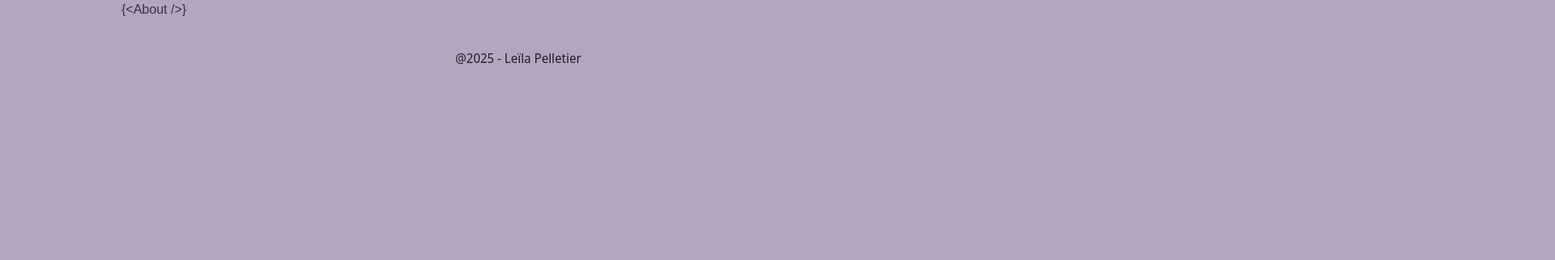
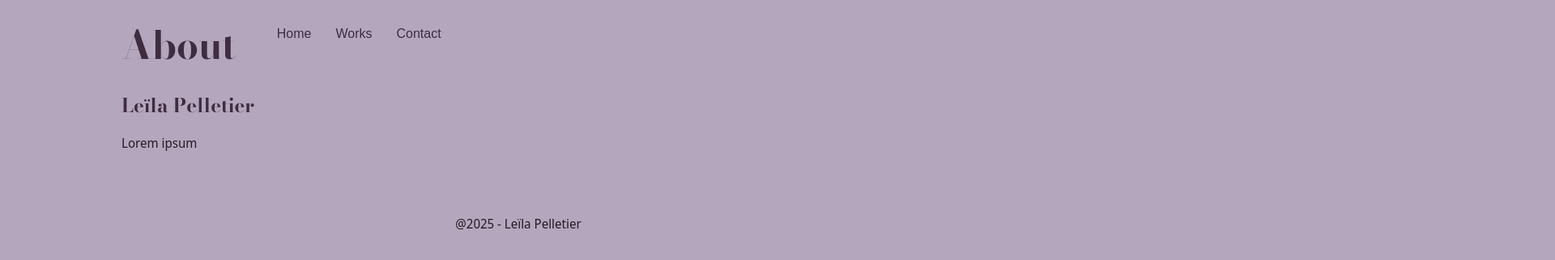
Before and after one commit to NeugdaeUju/Portfolio, a React (Vite) app: page /about in a window 1280 px wide. Shown: the top 322 px of the page at 81% size, 1920 px wide, since content can reach past the window. Built offline with nearby package versions, Linux system fonts and the light colour scheme.

Commit message:
Création de la page A propos (+ chemin d'accès)

```diff
--- a/src/App.jsx
+++ b/src/App.jsx
@@ -3,7 +3,7 @@ import Footer from './components/Footer'
 import Accueil from './pages/Accueil'
 import Works from './pages/Works'
 import WorksDetails from './pages/WorksDetails'
-// import About from './pages/About'
+import About from './pages/About'
 // import Contact from './pages/Contact'
 // import ErrorPage from './pages/ErrorPage'
 
@@ -15,7 +15,7 @@ function App() {
           <Route path='/' element={<Accueil />} />
           <Route path='/works' element={<Works />} />
           <Route path='/works/:id' element={<WorksDetails />} />
-          <Route path='/about' element='{<About />}' />
+          <Route path='/about' element={<About />} />
           <Route path='/contact' element='{<Contact />}' />
           <Route path='*' element='{<ErrorPage />}' />
         </Routes>
--- /dev/null
+++ b/src/pages/About.jsx
@@ -0,0 +1,21 @@
+import Header from '../components/Header'
+
+function About () {
+    return (
+        <>
+            <Header
+                page='About' />
+            <div className='about-page'>
+                <div className='about-page__descriptions'>
+                    <h2 className='about-page__description--subtitle'>Leïla Pelletier</h2>
+                    <p calssName='about-page__description--text'>Lorem ipsum</p>
+                </div>
+                <div className='about-page__photo'>
+                    <img className='about-page__photo--image'/>
+                </div>
+            </div>
+        </>
+    )
+}
+
+export default About
```
